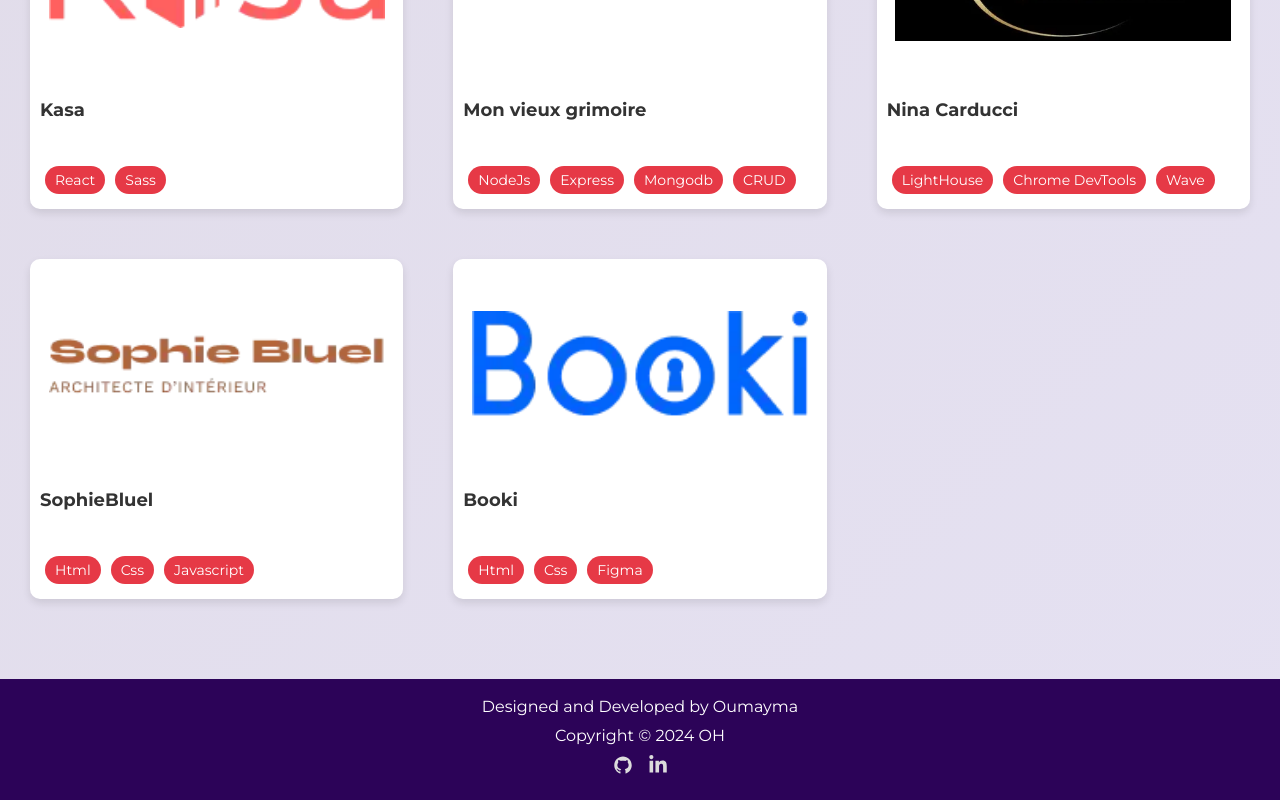
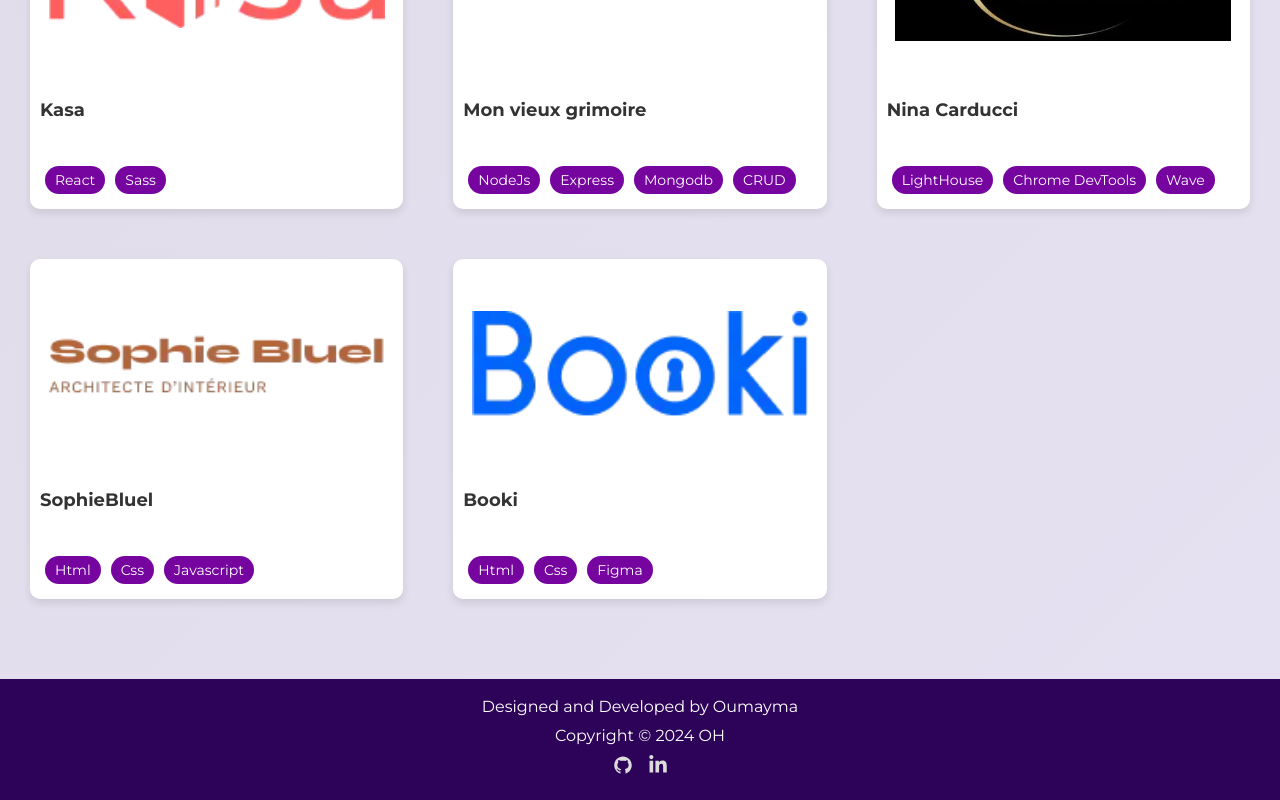
Before and after one commit to Oumayma-Hani-Bhouri/Projet-8_Portfolio, a React (Create React App) app in the folder Frontend/myportfolio/: page / in a window 1280 px wide. Shown: the part 1562-2362 px from the top of the page. Built offline with nearby package versions, Linux system fonts and the light colour scheme.

Commit message:
optimize contract of cards

```diff
--- a/Frontend/myportfolio/src/components/Réalisations/carte.scss
+++ b/Frontend/myportfolio/src/components/Réalisations/carte.scss
@@ -54,7 +54,7 @@
   }
 
   .skill {
-    background-color: #e63946;
+    background-color: #76049f;
     color: white;
     font-size: 14px;
     padding: 5px 10px;
@@ -64,6 +64,6 @@
   }
 
   &:hover .skill {
-    background-color: #333;
+    background-color: #b0085c;
   }
 }
```
